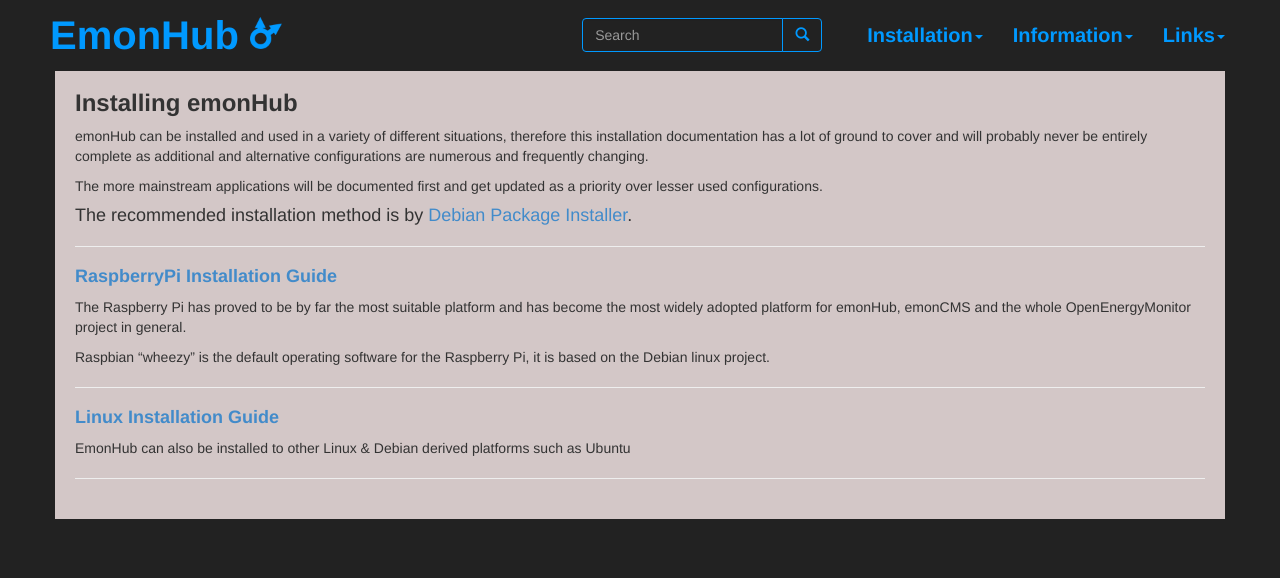
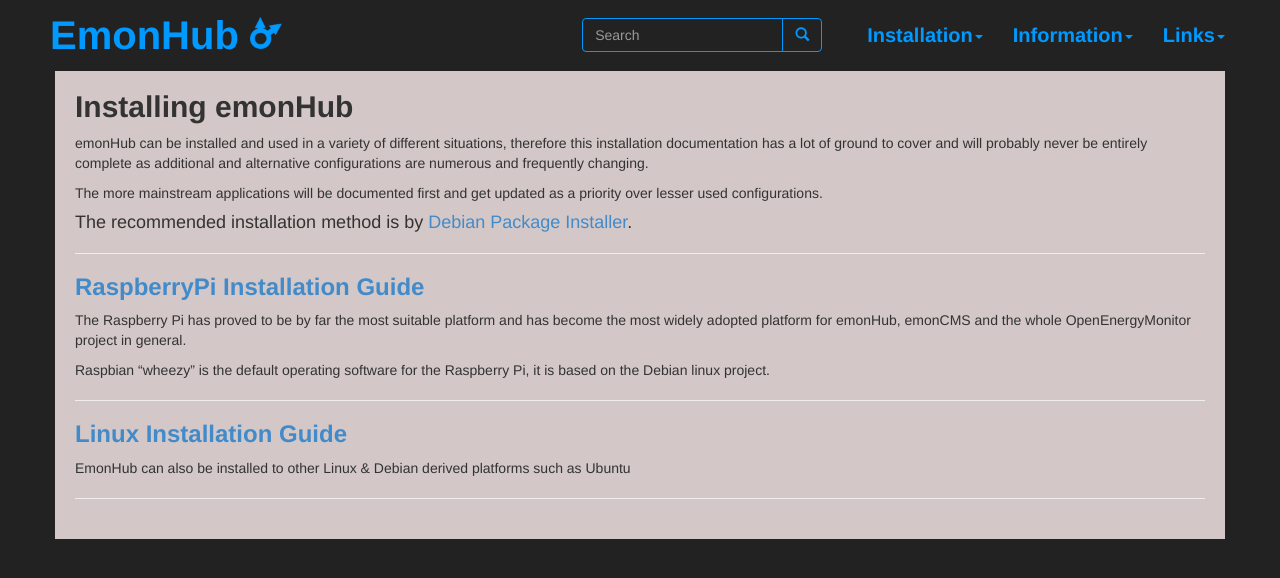
Before and after one commit to otherWIP/otherwip.github.io, a Jekyll site: the page built from documentation/install/index.md, in a window 1280 px wide. Shown: the top 578 px of the page. Built offline with Jekyll 4.4.1, drawn with Linux system fonts in a browser that asks for light colours; nearby versions of some CDN libraries.

```diff
--- a/documentation/install/index.md
+++ b/documentation/install/index.md
@@ -9,7 +9,7 @@ js: index
 
 
 
-###**Installing emonHub**
+##**Installing emonHub**
 
 emonHub can be installed and used in a variety of different situations, therefore this installation documentation has a lot of ground to cover and will probably never be entirely complete as additional and alternative configurations are numerous and frequently changing.
 
@@ -19,7 +19,7 @@ The more mainstream applications will be documented first and get updated as a p
 
 ------------------------------
 
-####**[RaspberryPi Installation Guide]({{site.page}}install/raspberrypi)**
+###**[RaspberryPi Installation Guide]({{site.page}}install/raspberrypi)**
 
 The Raspberry Pi has proved to be by far the most suitable platform and has become the most widely adopted platform for emonHub, emonCMS and the whole OpenEnergyMonitor project in general.
 
@@ -27,7 +27,7 @@ Raspbian "wheezy" is the default operating software for the Raspberry Pi, it is
 
 -----------------------------------------
 
-####**[Linux Installation Guide]({{site.page}}install/linux)**
+###**[Linux Installation Guide]({{site.page}}install/linux)**
 
 EmonHub can also be installed to other Linux & Debian derived platforms such as Ubuntu
 
```
